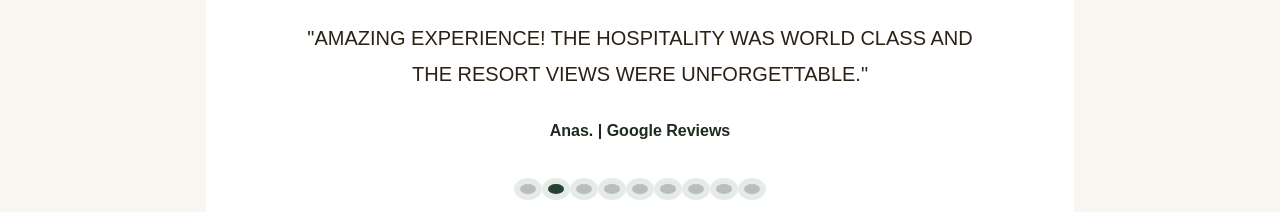
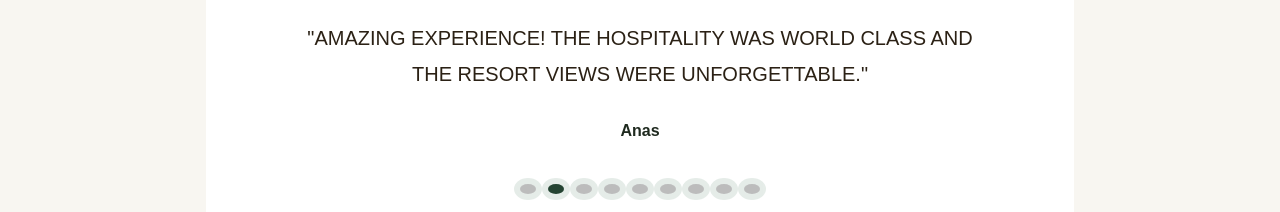
Before and after one commit to afsallll005-cloud/tripzygofrontend, a React app: page /package/1 in a window 1280 px wide. Shown: the part 2080-2292 px from the top of the page. Built offline with nearby package versions, Linux system fonts and the light colour scheme; no server answers; the HTML template or start-up script is replaced by a standard one.

Commit message:
Simplify author names
Removed platform names from author fields in reviews.

```diff
--- a/src/components/VisitorReviews/VisitorReviews.jsx
+++ b/src/components/VisitorReviews/VisitorReviews.jsx
@@ -7,15 +7,15 @@ function VisitorReviews() {
 const reviews = [
 {
 text:"From the moment we arrived, every detail was perfectly taken care of. The rooms are stunning, the service impeccable, and the views absolutely breathtaking. We will absolutely be returning.",
-author:"Salman | TripAdvisor"
+author:"Salman"
 },
 {
 text:"Amazing experience! The hospitality was world class and the resort views were unforgettable.",
-author:"Anas. | Google Reviews"
+author:"Anas"
 },
 {
 text:"Beautiful rooms, friendly staff and excellent food. Highly recommended.",
-author:"Aslah. | Booking.com"
+author:"Aslah"
 },
 {
 text:"One of the best luxury stays we've ever had.",
@@ -23,23 +23,23 @@ author:"Shibil T. | Expedia"
 },
 {
 text:"Truly a paradise getaway with incredible service.",
-author:"Shamil. | Agoda"
+author:"Shamil"
 },
 {
 text:"From the moment we arrived, every detail was perfectly taken care of. The rooms are stunning, the service impeccable, and the views absolutely breathtaking. We will absolutely be returning.",
-author:"Ayisha | TripAdvisor"
+author:"Ayisha"
 },
 {
 text:"Amazing experience! The hospitality was world class and the resort views were unforgettable.",
-author:"Misriya. | Google Reviews"
+author:"Misriya"
 },
 {
 text:"Beautiful rooms, friendly staff and excellent food. Highly recommended.",
-author:"Sinan. | Booking.com"
+author:"Sinan"
 },
 {
 text:"Beautiful rooms, friendly staff and excellent food. Highly recommended.",
-author:"Rihal. | Booking.com"
+author:"Rihal"
 },
 ];
 
```
